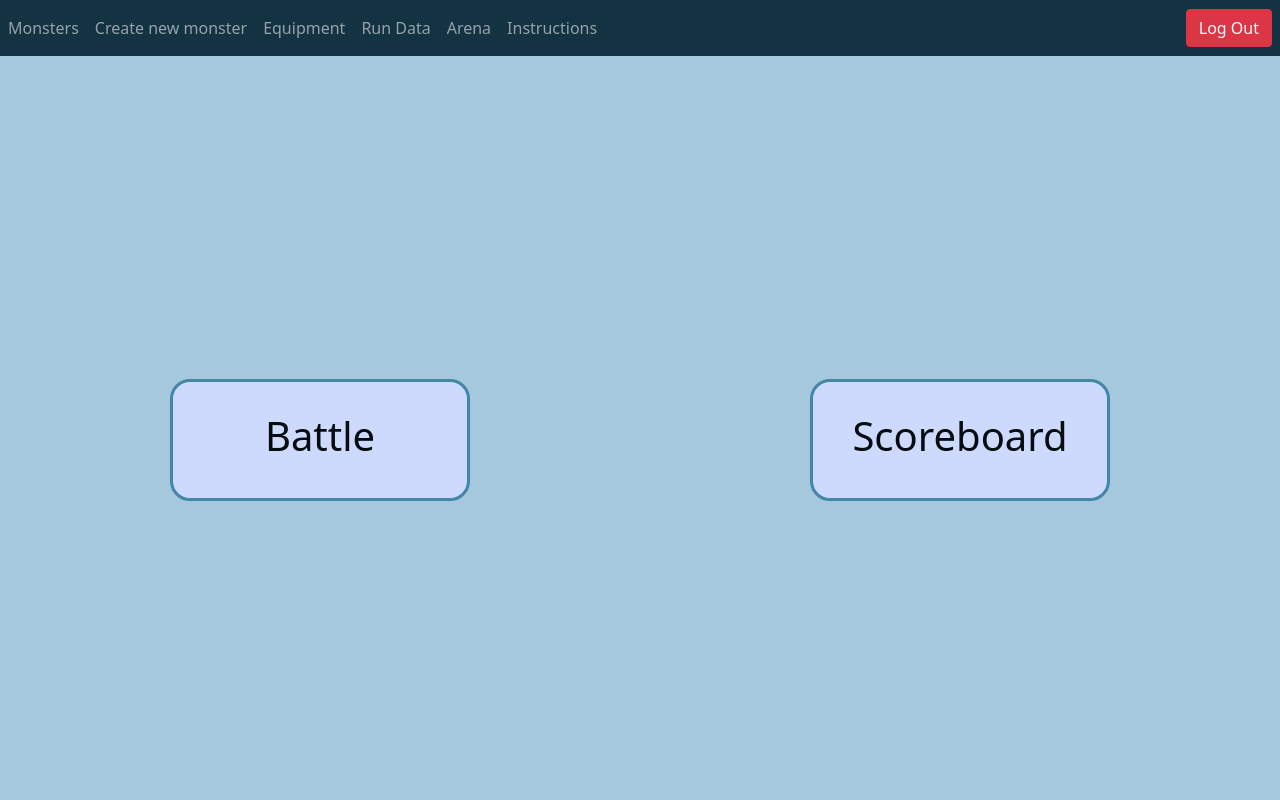
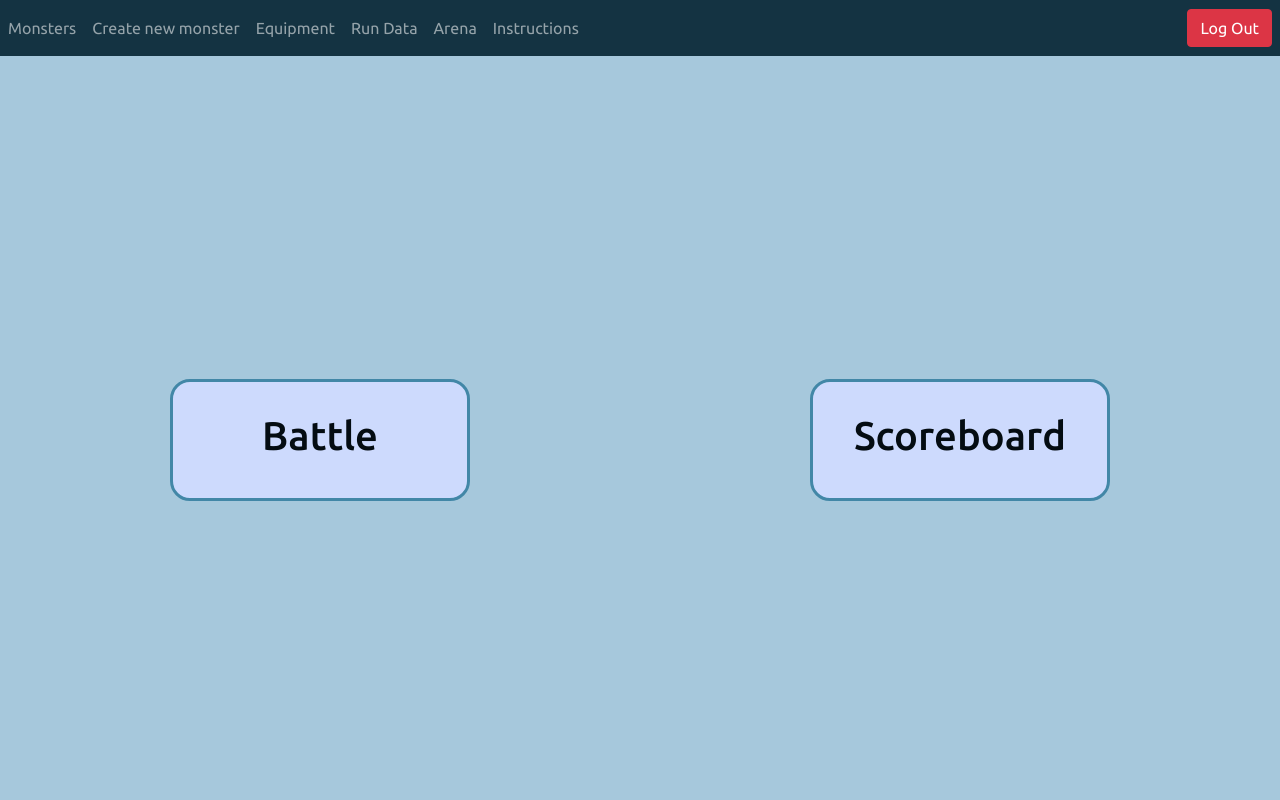
Before and after one commit to fancypigeon5/monster-run, a Django app: page /arena/ in a window 1280 px wide. Run offline with Django 4.2, Linux system fonts and the light colour scheme; the visitor is signed in with stand-in values (Sample User, id 1); data that the repository does not hold is empty.

Commit message:
adding the font

```diff
--- a/monster_run/settings.py
+++ b/monster_run/settings.py
@@ -27,7 +27,7 @@ TEMPLATES_DIR = os.path.join(BASE_DIR, 'templates')
 SECRET_KEY = os.environ.get("SECRET_KEY")
 
 # SECURITY WARNING: don't run with debug turned on in production!
-DEBUG = False
+DEBUG = True
 ALLOWED_HOSTS = ['127.0.0.1', '.herokuapp.com']
 
 
--- a/static/css/style.css
+++ b/static/css/style.css
@@ -32,6 +32,10 @@
 }
 
 /* *****************Basic styling***************** */
+
+* {
+    font-family: "Ubuntu", sans-serif;
+}
 
 body {
     max-width: 1920px;
--- a/templates/base.html
+++ b/templates/base.html
@@ -15,6 +15,9 @@
     <meta charset="UTF-8">
     <meta name="viewport" content="width=device-width, initial-scale=1.0">
     <link href="https://cdn.jsdelivr.net/npm/bootstrap@5.0.2/dist/css/bootstrap.min.css" rel="stylesheet" integrity="sha384-EVSTQN3/azprG1Anm3QDgpJLIm9Nao0Yz1ztcQTwFspd3yD65VohhpuuCOmLASjC" crossorigin="anonymous">
+    <link rel="preconnect" href="https://fonts.googleapis.com">
+    <link rel="preconnect" href="https://fonts.gstatic.com" crossorigin>
+    <link href="https://fonts.googleapis.com/css2?family=Ubuntu:ital,wght@0,300;0,400;0,500;0,700;1,300;1,400;1,500;1,700&display=swap" rel="stylesheet">
     <link rel="stylesheet" href="{% static 'css/style.css' %}">
     <title>Monster Run</title>
     <link rel="icon" type="image/x-icon" href="../static/images/favicon.png">
```
Also changed, not shown: README.md.
